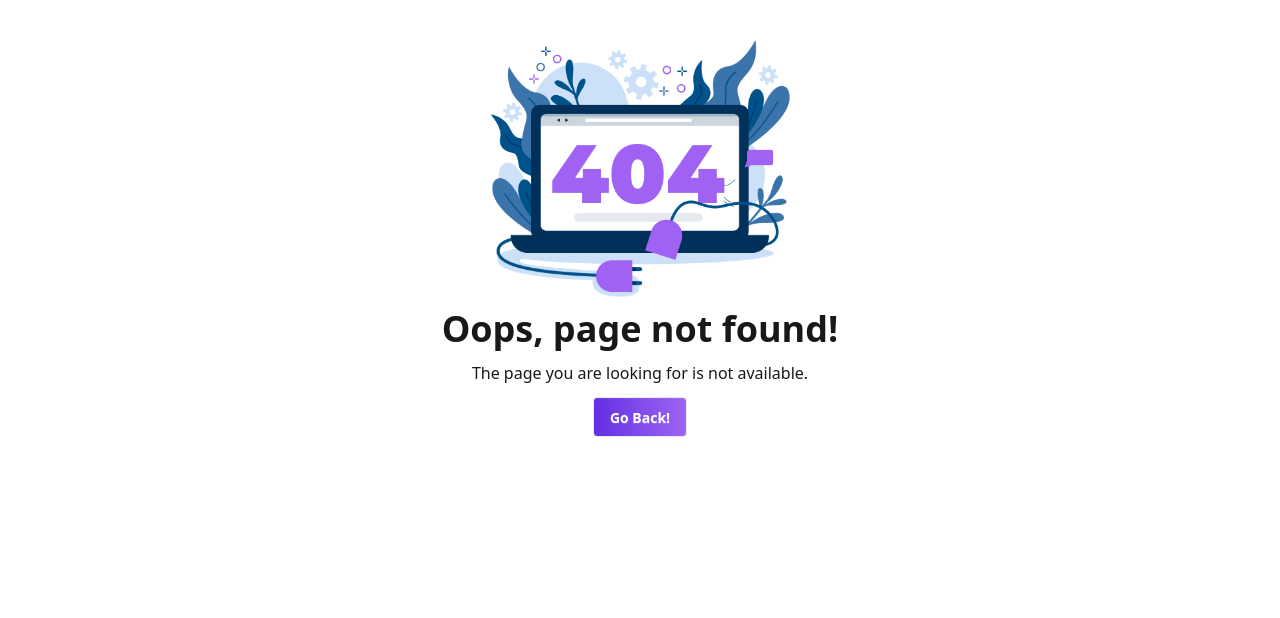
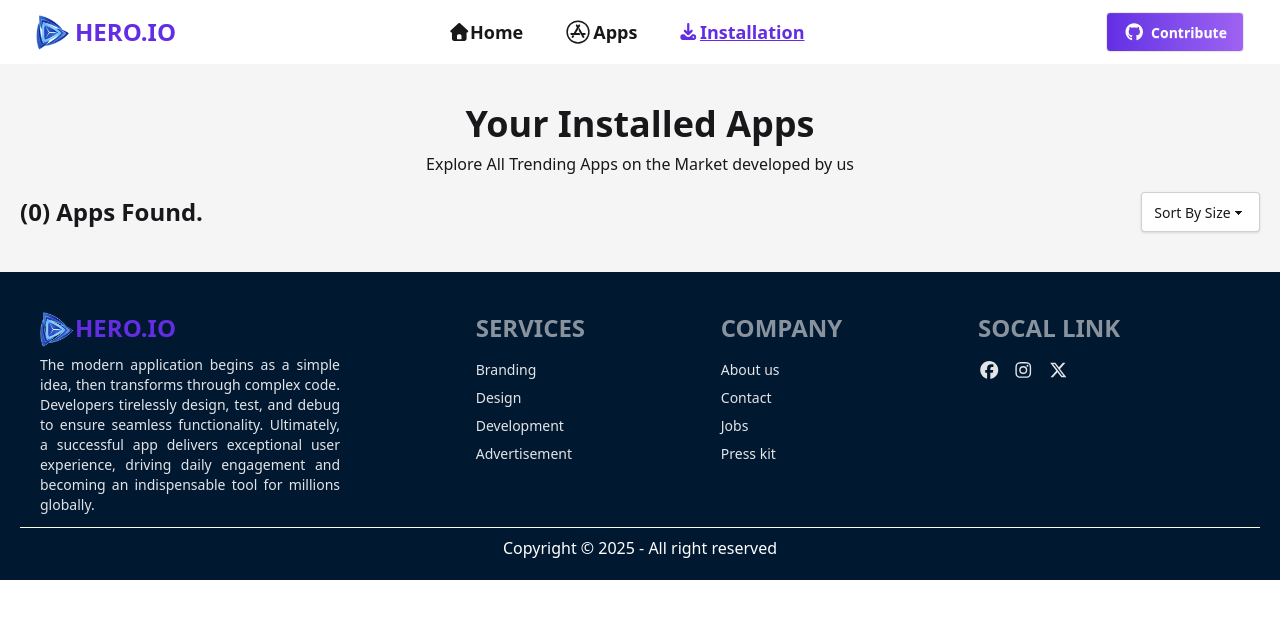
Before and after one commit to saimon885/Hero-Apps-A-8, a React (Vite) app: page /installation in a window 1280 px wide. Before the commit this address had no page. Shown: the top 618 px of the page. Built offline with nearby package versions, Linux system fonts and the light colour scheme.

Commit message:
instalation Solves

```diff
--- a/src/Components/Header/Navbar.jsx
+++ b/src/Components/Header/Navbar.jsx
@@ -41,9 +41,11 @@ const Navbar = () => {
             <NavLink to={"/apps"}>
               <li className="  px-2 cursor-pointer">Apps</li>
             </NavLink>
-            <li className="hover:bg-[#632EE3] hover:text-white px-2 cursor-pointer">
+            <NavLink to={"/installation"}>
+              <li className=" px-2 cursor-pointer">
               Installation
             </li>
+            </NavLink>
           </ul>
         </div>
         <Link to={"/"}>
@@ -69,10 +71,10 @@ const Navbar = () => {
             </span>{" "}
             <li className="cursor-pointer"> Apps</li>
           </NavLink>
-          <Link className="flex items-center">
+          <NavLink to={"/installation"} className="flex items-center">
             <span><FontAwesomeIcon icon={faDownload} /></span>
             <li className="cursor-pointer">Installation</li>
-          </Link>
+          </NavLink>
         </ul>
       </div>
       <div className="navbar-end md:mr-7">
--- a/src/Pages/Allapps/Ditails/Details.jsx
+++ b/src/Pages/Allapps/Ditails/Details.jsx
@@ -1,4 +1,4 @@
-import React, { useState } from "react";
+import React, { useEffect, useState } from "react";
 import { useLoaderData, useParams } from "react-router";
 import download from "../../../assets/icon-downloads.png";
 import star from "../../../assets/icon-ratings.png";
@@ -14,6 +14,7 @@ import {
   YAxis,
 } from "recharts";
 import { toast, ToastContainer } from "react-toastify";
+import { addToStoregeDb, getStoredApp } from "../../../Utility/AddtoAdd";
 const Details = () => {
   const [isselected, setSelected] = useState(false);
 
@@ -35,10 +36,20 @@ const Details = () => {
   } = singleApp;
   // console.log(ratings);
   const chartData = ratings.slice().reverse();
-  console.log(chartData);
-  const handleDownload = () => {
+  // console.log(chartData);
+  useEffect(() => {
+    const storedApps = getStoredApp();
+
+    if (storedApps.includes(id)) {
+      setSelected(true);
+    } else {
+      setSelected(false);
+    }
+  });
+  const handleDownload = (id) => {
     toast(`${title} Install Successfully`);
     setSelected(true);
+    addToStoregeDb(id);
   };
   return (
     <div>
@@ -78,7 +89,7 @@ const Details = () => {
             </div>
           </div>
           <button
-            onClick={handleDownload}
+            onClick={() => handleDownload(id)}
             disabled={isselected}
             className="btn bg-[#00D390] text-white font-semibold"
           >
--- /dev/null
+++ b/src/Pages/Allapps/Installation/INstalldPage.jsx
@@ -0,0 +1,63 @@
+// import React, { useState } from "react";
+import downloadSymb from "../../../assets/icon-downloads.png";
+import ratingsymb from "../../../assets/icon-ratings.png";
+// import { remobeToStorege } from "../../../Utility/AddtoAdd";
+import { toast, ToastContainer } from "react-toastify";
+const INstalldPage = ({ apps }) => {
+  // console.log(apps);
+    // const [isuninstall, setuninstall] = useState(false);
+  const hanleUninstall = () => {
+    toast(`${title} Uninstall Successfully`);
+    // remobeToStorege(id);
+  };
+
+
+  const { title, image, ratingAvg, downloads, size } = apps;
+  return (
+    <div>
+        <div className="flex justify-between rounded-2xl shadow bg-white px-3 mt-4 mb-3 items-center py-2">
+      <div className="prt flex gap-4 items-center">
+        <div className="bg-[#D9D9D9] p-2 rounded">
+          <img className="w-[40px]" src={image} alt="" />
+        </div>
+        <div>
+          <h1 className="text-2xl font-semibold text-[#001931]">{title}</h1>
+          <div className="flex gap-4 mt-2">
+            <span className="flex gap-1">
+              <img
+                className="w-[15px] object-contain"
+                src={downloadSymb}
+                alt=""
+              />
+              <p className="font-bold text-[#00D390]">{downloads}</p>
+            </span>
+            <span className="flex gap-1">
+              <img
+                className="w-[15px] object-contain"
+                src={ratingsymb}
+                alt=""
+              />
+              <p className="font-bold text-[#FF8811]">{ratingAvg}</p>
+            </span>
+            <span>
+              <p className="font-semibold text-[#627382]">{size} MB</p>
+            </span>
+          </div>
+        </div>
+      </div>
+      <div>
+        <button
+          onClick={() => hanleUninstall()}
+          className="btn font-semibold bg-[#00D390] text-white"
+        >
+          Uninstall
+        </button>
+      </div>
+    </div>
+    <ToastContainer></ToastContainer>
+    </div>
+
+  );
+};
+
+export default INstalldPage;
--- /dev/null
+++ b/src/Pages/Allapps/Installation/Installation.jsx
@@ -0,0 +1,64 @@
+import React, { useEffect, useState } from "react";
+import { useLoaderData } from "react-router";
+import { getStoredApp } from "../../../Utility/AddtoAdd";
+import INstalldPage from "./INstalldPage";
+
+const Installation = () => {
+  const [appinstall, setAppinstall] = useState([]);
+  const data = useLoaderData();
+  //   console.log(data);
+  useEffect(() => {
+    const storeApp = getStoredApp();
+    const convertStoreApp = storeApp.map((id) => parseInt(id));
+    // console.log(typeof convertStoreApp[0]);
+    const myInstalldApp = data.filter((appid) =>
+      convertStoreApp.includes(appid.id)
+    );
+    setAppinstall(myInstalldApp);
+  }, []);
+  const [sort, setSort] = useState("");
+  const handleSort = (type) => {
+    setSort(type);
+    if (type == "Low-High") {
+      const LowTOHIgh = [...appinstall].sort(
+        (a, b) => a.downloads - b.downloads
+      );
+      setAppinstall(LowTOHIgh);
+    }
+    if (type == "High-Low") {
+      const HighToLow = [...appinstall].sort(
+        (a, b) => b.downloads - a.downloads
+      );
+      setAppinstall(HighToLow);
+    }
+  };
+  return (
+    <div className="my-10 mx-5">
+      <div className="text-center space-y-2">
+        <h1 className="text-4xl font-bold">Your Installed Apps</h1>
+        <p>Explore All Trending Apps on the Market developed by us</p>
+      </div>
+      <div className="flex justify-between items-center mt-4">
+        <h1 className="text-2xl font-semibold ">
+          ({appinstall.length}) Apps Found.
+        </h1>
+        <div>
+          <select className="select  w-full max-w-xs text-center font-medium shadow-sm">
+            <option disabled selected className="text-gray-600">
+              Sort By Size
+            </option>
+            <option onClick={() => handleSort("Low-High")}>Low-High</option>
+            <option onClick={() => handleSort("High-Low")}>High-Low</option>
+          </select>
+        </div>
+      </div>
+      <div>
+        {appinstall.map((apps) => (
+          <INstalldPage key={apps.id} apps={apps}></INstalldPage>
+        ))}
+      </div>
+    </div>
+  );
+};
+
+export default Installation;
--- a/src/Routes/Routes.jsx
+++ b/src/Routes/Routes.jsx
@@ -8,6 +8,7 @@ import Allapps from "../Pages/Allapps/Allapps";
 import Spinner from "./Loading/Spinner";
 import Details from "../Pages/Allapps/Ditails/Details";
 import ErrorAnotherPage from "./ErrorPage/ErrorAnotherOPT/ErrorAnotherPage";
+import Installation from "../Pages/Allapps/Installation/Installation";
 const homeData = fetch("/main.json").then((res) => res.json());
 export const router = createBrowserRouter([
   {
@@ -23,9 +24,13 @@ export const router = createBrowserRouter([
             <Home homeData={homeData}></Home>
           </Suspense>
         ),
+      },{
+        path:"/installation",
+        loader: ()=> fetch("/main.json"),
+        Component: Installation
       },
       {
-        path: "apps",
+        path: "/apps",
         element: (
           <Suspense fallback={<Spinner></Spinner>}>
             <Allapps homeData={homeData}></Allapps>
@@ -33,7 +38,7 @@ export const router = createBrowserRouter([
         ),
       },
       {
-        path:"details/:id",
+        path:"/details/:id",
         errorElement: <ErrorAnotherPage></ErrorAnotherPage> ,
         loader: ()=> fetch("/main.json"),
         Component:Details
--- /dev/null
+++ b/src/Utility/AddtoAdd.js
@@ -0,0 +1,28 @@
+const getStoredApp = () => {
+  const storeAppStr = localStorage.getItem("Applist");
+  if (storeAppStr) {
+    const storeAppData = JSON.parse(storeAppStr);
+    return storeAppData;
+  } else {
+    return [];
+  }
+};
+
+const addToStoregeDb = (id) => {
+  const storeAppData = getStoredApp();
+  if (storeAppData.includes(id)) {
+    // ("vai eii id already exist");
+  } else {
+    storeAppData.push(id);
+    const data = JSON.stringify(storeAppData);
+    localStorage.setItem("Applist", data);
+  }
+};
+// const remobeToStorege = (id) => {
+//   const storeAppData = getStoredApp();
+//   storeAppData.push(id);
+//   const data = JSON.stringify(storeAppData);
+//   localStorage.removeItem("Applist", data);
+// };
+
+export { addToStoregeDb, getStoredApp };
```
